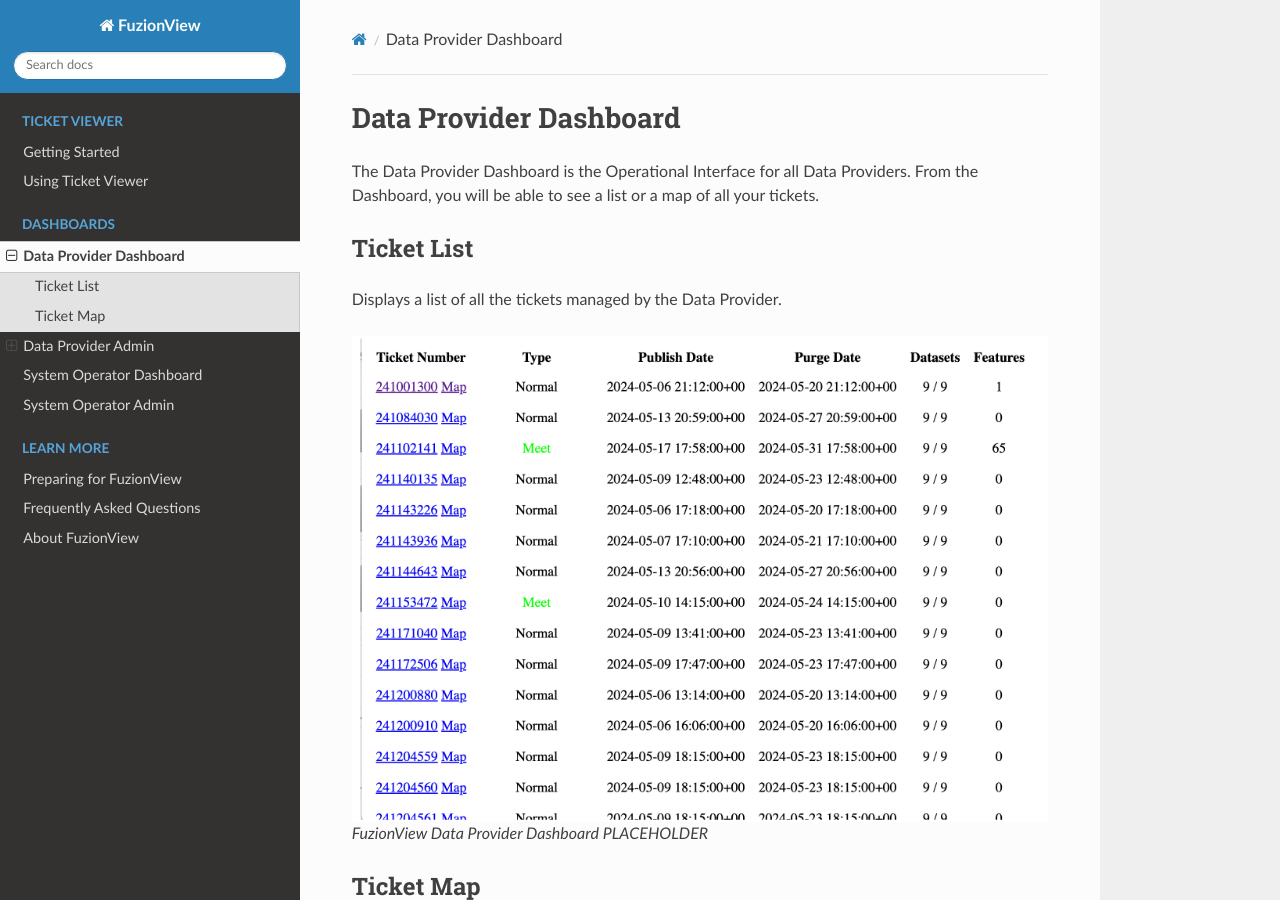
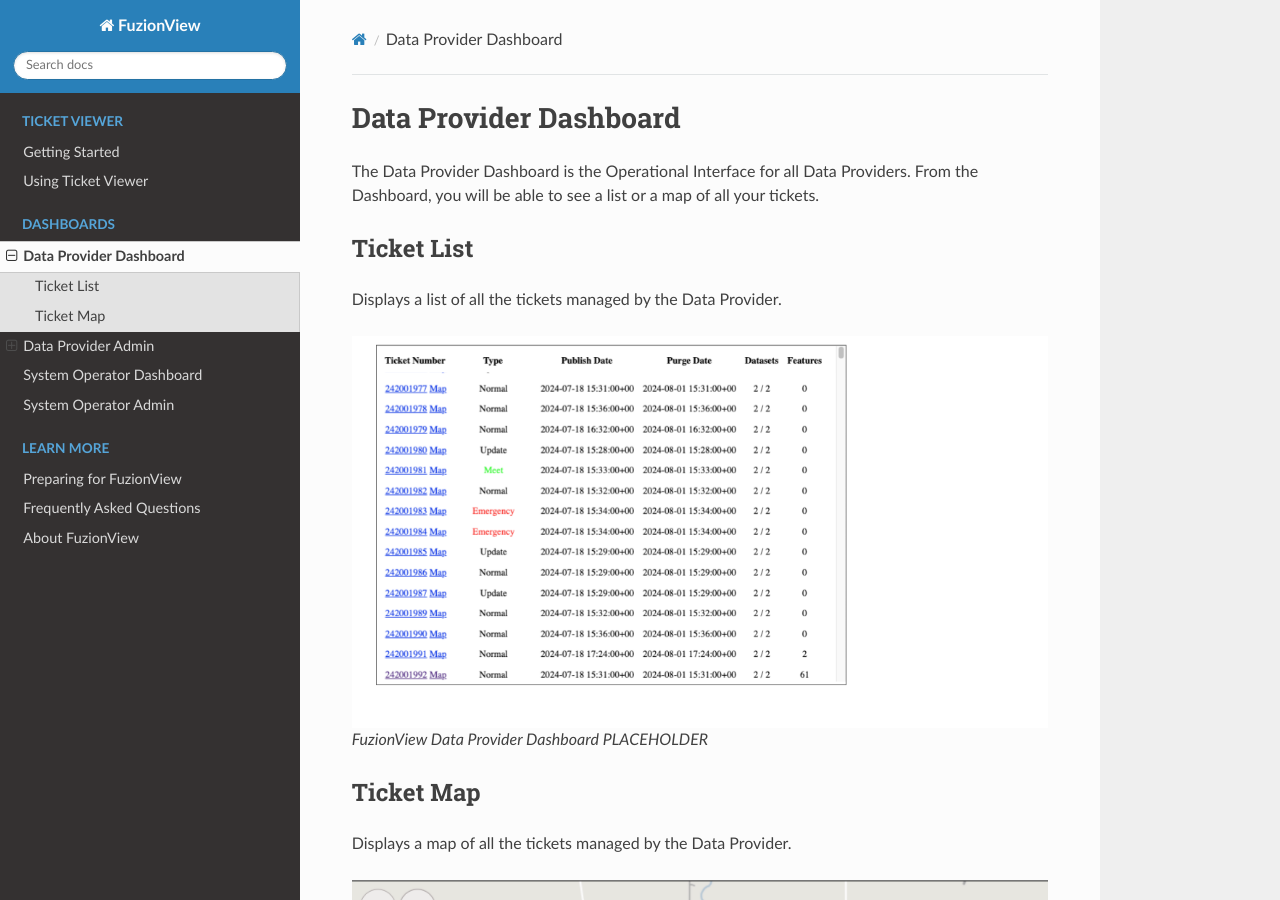
Before and after one commit to FuzionView/FV-Docs, a Sphinx documentation site: the page built from source/DataProvider.rst, in a window 1280 px wide and 900 px high. Built offline with Sphinx 7.4.7 and the Read the Docs theme 2.0.0, drawn with Linux system fonts in a browser that asks for light colours.

Commit message:
updated an image

```diff
--- a/source/DataProvider.rst
+++ b/source/DataProvider.rst
@@ -8,7 +8,7 @@
 
 Displays a list of all the tickets managed by the Data Provider.
 
-.. figure:: /_static/DPDashboard1.png
+.. figure:: /_static/TicketList1.png
    :alt: The Ticket List
    :class: with-border
 
```
